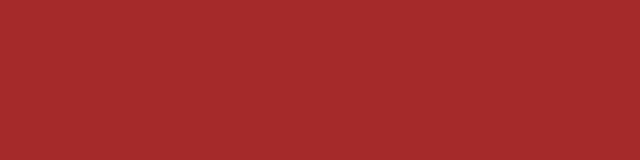
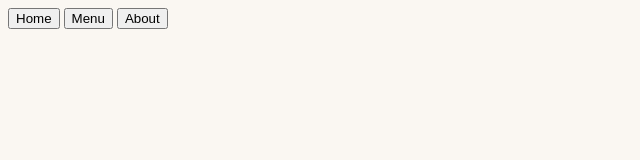
Before and after one commit to sameeksha-dalvi/zen-dining, a website built with webpack: page src/template.html in a window 1280 px wide. Shown: the whole page, without its empty margins (0-640 px from the left). Built offline with nearby package versions, Linux system fonts and the light colour scheme.

Commit message:
style: add header and custom color variables

```diff
--- a/src/index.js
+++ b/src/index.js
@@ -1 +1,3 @@
 import "./styles.css";
+
+console.log("Hi Sameeksha!!");
--- a/src/styles.css
+++ b/src/styles.css
@@ -1,3 +1,18 @@
+:root {
+
+  --bg-main: #FAF7F2;
+  --bg-card: #FFFFFF;
+  --text-primary: #1F1F1F;
+  --text-secondary: #555555;
+  --accent-primary: #B23A48;
+  --accent-secondary: #D6C6B8;
+  --btn-bg: #2E2E2E;
+  --btn-text: #FFFFFF;
+  --border-light: #E6E1DB;
+  --shadow-soft: 0 4px 12px rgba(0, 0, 0, 0.08);
+}
+
+
 body {
-  background-color: brown;
+  background-color: var(--bg-main);
 }
--- a/src/template.html
+++ b/src/template.html
@@ -0,0 +1,18 @@
+<!DOCTYPE html>
+<html lang="en">
+<head>
+    <meta charset="UTF-8">
+    <meta name="viewport" content="width=device-width, initial-scale=1.0">
+    <title>Zen Dining</title>
+</head>
+<body>
+    <header>
+        <nav>
+            <button>Home</button>
+            <button>Menu</button>
+            <button>About</button>
+        </nav>
+    </header>
+    <div id="content"></div>
+</body>
+</html>
```
